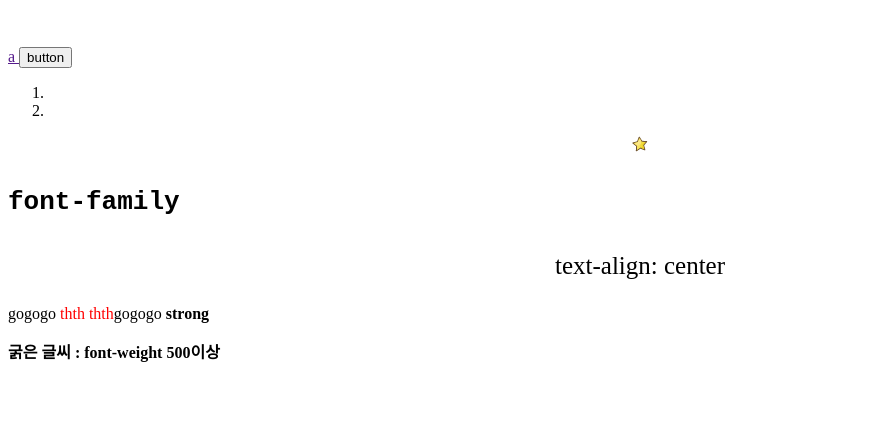
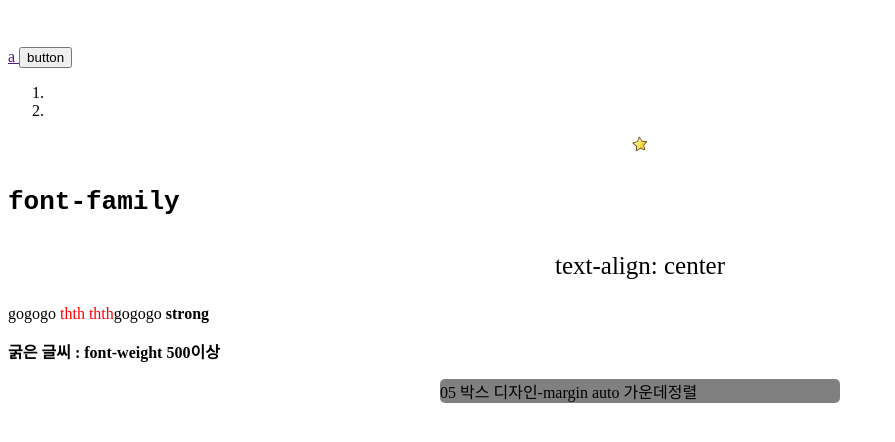
Before and after one commit to IG-Kim2511/HTML-CSS-2020-1006-classnote, a plain HTML site: page index.html in a window 1280 px wide. Shown: the whole page, without its empty margins (0-895 px from the left). Drawn offline with Linux system fonts and the light colour scheme.

Commit message:
css 05 박스 디자인-margin auto 가운데정렬

```diff
--- a/index.html
+++ b/index.html
@@ -47,7 +47,11 @@
       <p style="font-weight: 700">굵은 글씨 : font-weight 500이상</p>
     </div>
 
-    <!-- 04 CSS 파일 이용하기 -->
-    <div></div>
+    <!-- 05 박스 디자인-margin auto 가운데정렬  -->
+    <div class="description">
+
+      05 박스 디자인-margin auto 가운데정렬
+
+    </div>
   </body>
 </html>
--- a/style.css
+++ b/style.css
@@ -1 +1,28 @@
 /* ● */
+
+/* 05 박스 디자인-margin auto 가운데정렬
+
+(1)
+display: block;
+margin-left: auto;
+margin-right: auto;
+
+(2)
+margin: auto; 만 써도 됨
+
+(3)
+display:block 지워도 됨. div,h1,p 태그등등은 block을 내장하고있음
+*/
+
+.description {
+  width: 400px;
+  background-color: grey;
+  /* (1) */
+  display: block;
+  margin-left: auto;
+  margin-right: auto;
+  /* (2) */
+  margin: auto;
+
+  border-radius: 5px;
+}
```
